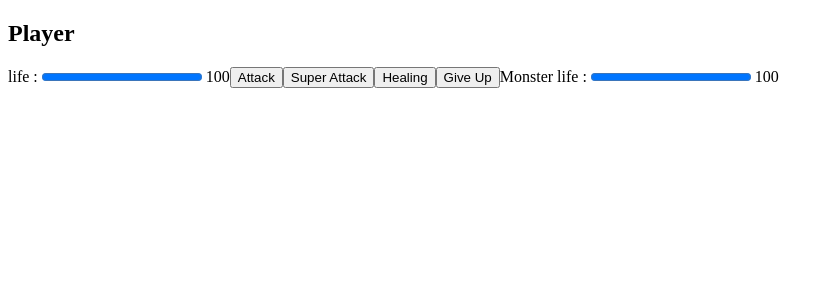
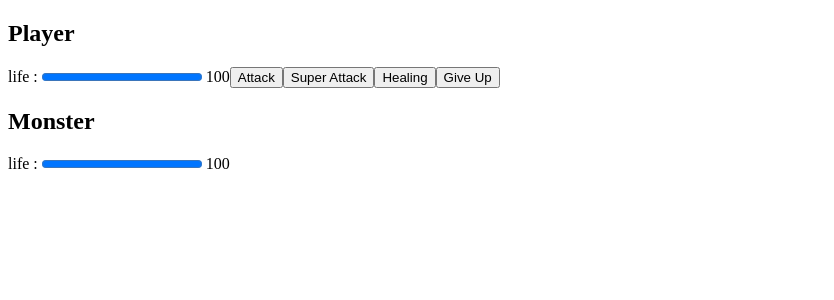
Before and after one commit to Nicolas-Puchois/MonsterSlayer-Angular, an Angular app: page / in a window 1280 px wide. Shown: the top 300 px of the page, without its empty margins (0-834 px from the left). Built offline with nearby package versions, Linux system fonts and the light colour scheme.

Commit message:
fix(): fix "monsterstats" display in template

```diff
--- a/src/app/monster/monsterstats/monsterstats.component.html
+++ b/src/app/monster/monsterstats/monsterstats.component.html
@@ -1,3 +1,5 @@
-Monster
-life : <progress value={{this.MonsterService.getLifeValue()}} min="0" max="100"></progress>
-{{ this.MonsterService.getLifeValue() }}
+<section>
+    <h2>Monster</h2>
+    life : <progress value={{this.MonsterService.getLifeValue()}} min="0" max="100"></progress>
+    {{ this.MonsterService.getLifeValue() }}
+</section>
```
